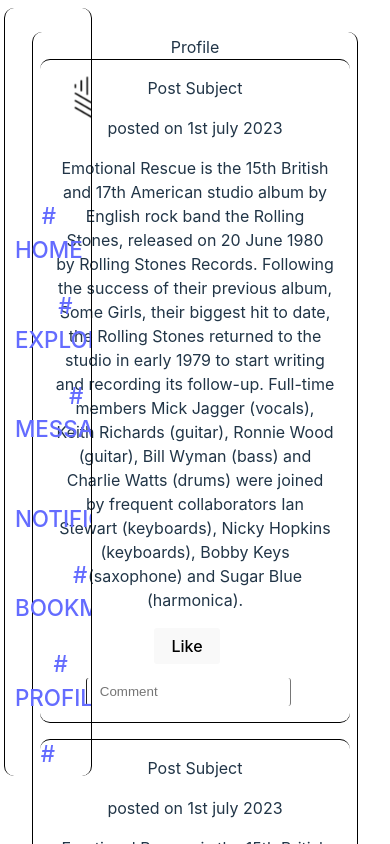
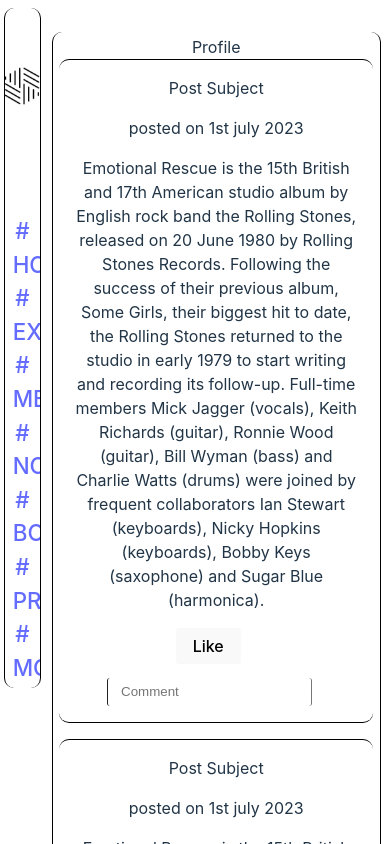
Before and after one commit to dark-king-001/Server, a React (Vite) app in the folder Frontend/: page /profile in a window 390 px wide. Shown: the top 844 px of the page. Built offline with nearby package versions, Linux system fonts and the light colour scheme.

Commit message:
small css changes

```diff
--- a/Frontend/src/App.css
+++ b/Frontend/src/App.css
@@ -90,9 +90,9 @@
   flex-grow:1;
 }
 
-header > .navbar > a {
+header > .navbar > Link {
   display: flex;
-  flex-wrap: wrap;
+  flex-wrap: nowrap;
 
   padding:0.1em;
   margin: 0.4em 0em;
@@ -115,6 +115,44 @@
   border-color: black;
 }
 
+@media only screen and (max-width: 1120px) {
+  header {
+    max-width : 5%;
+  }
+  header > a > img {
+    margin-left: -4rem;
+    height: 5rem;
+    width: 5rem;
+  }
+  header > .navbar > a > p {
+    display: none;
+  }
+  header > .newpost > button {
+    padding: none;
+    max-width: 5px;
+    max-height: 5px;
+  }
+  header > .user {
+    display: none;
+  }
+}
+@media only screen and (min-width: 1120px) {
+  header > .navbar > a {
+    padding: 0px 5px ;
+    height: 30px;
+    margin-bottom: 20px;
+    border-radius: 10px;
+  }
+  header > .navbar > a > .icon {
+    display: none;
+  }
+}
+@media only screen and (max-width: 1040px) {
+  header > .newpost > button {
+    max-width: 0px;
+    display: none;
+  }
+}
 /* Hide scrollbar for Chrome, Safari and Opera */
 header::-webkit-scrollbar {
   display: none;
@@ -186,3 +224,9 @@
   outline: none;
   border-color: #023e8a;
 }
+@media only screen and (max-width: 1120px) {
+  main {
+    margin-left: 6%;
+    margin-right: -7%;
+  }
+}
```
